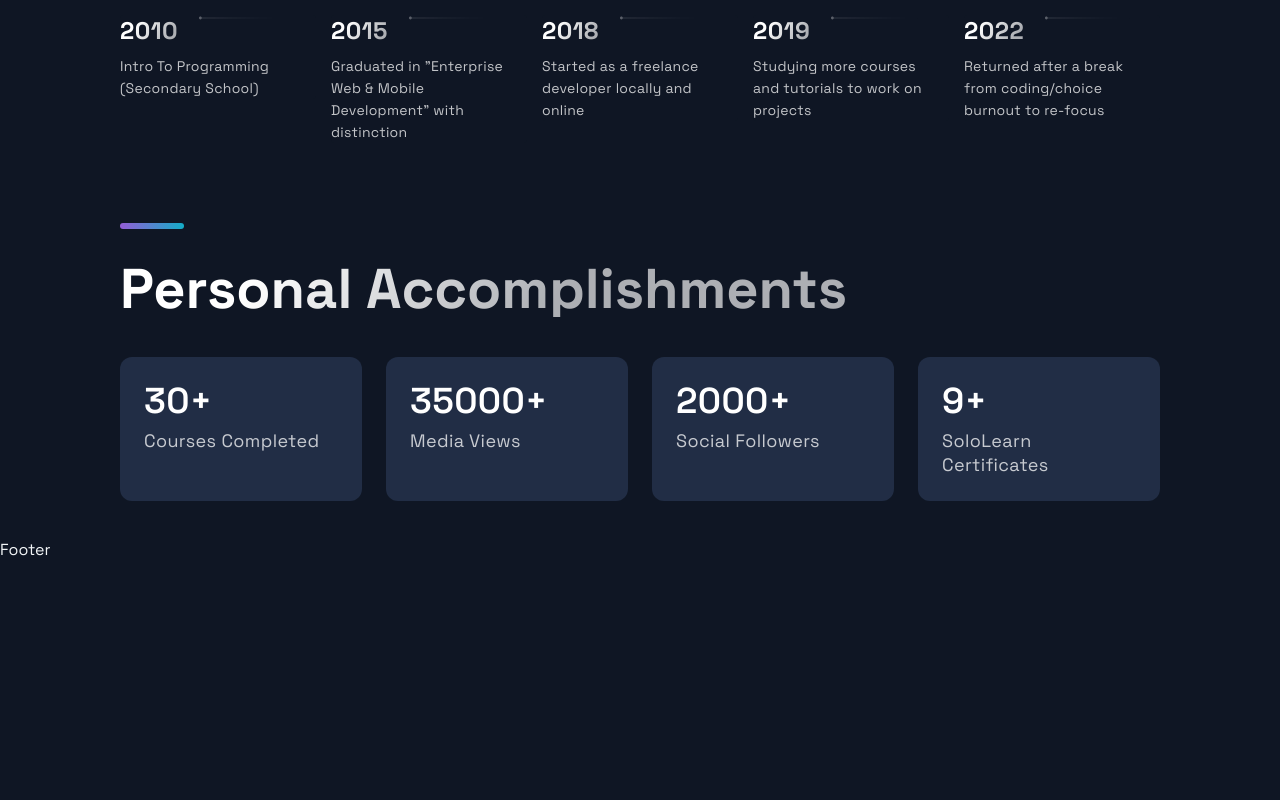
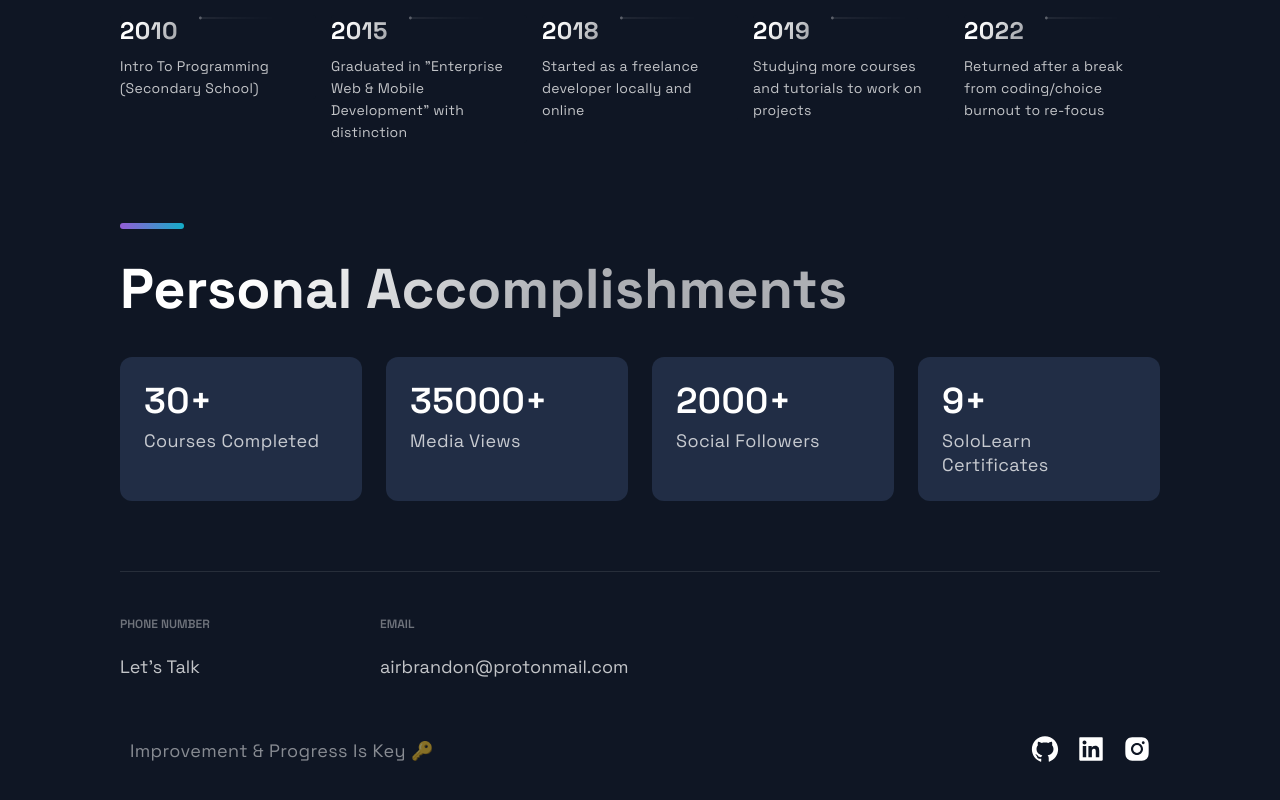
Before and after one commit to BrandonWingerAir/portfolio-next, a Next.js app: page / in a window 1280 px wide. Shown: the part 2568-3368 px from the top of the page. Before the commit the page ends 3128 px from the top, so only its background shows below. Built offline with nearby package versions, Linux system fonts and the light colour scheme.

Commit message:
footer section structure, content and links

```diff
--- a/src/components/Footer/Footer.js
+++ b/src/components/Footer/Footer.js
@@ -6,9 +6,36 @@ import { CompanyContainer, FooterWrapper, LinkColumn, LinkItem, LinkList, LinkTi
 
 const Footer = () => {
   return (
-    <div>
-      Footer
-    </div>
+    <FooterWrapper>
+      <LinkList>
+        <LinkColumn>
+          <LinkTitle>Phone Number</LinkTitle>
+          <LinkItem href='mailto:airbrandon@protonmail.com'>Let's Talk</LinkItem>
+        </LinkColumn>
+        <LinkColumn>
+          <LinkTitle>Email</LinkTitle>
+          <LinkItem href='mailto:airbrandon@protonmail.com'>airbrandon@protonmail.com</LinkItem>
+        </LinkColumn>
+      </LinkList>
+      <SocialIconsContainer>
+        <CompanyContainer>
+          <Slogan>
+            Improvement & Progress Is Key 🔑
+          </Slogan>
+        </CompanyContainer>
+        <SocialContainer>
+          <SocialIcons href="https://github.com">
+            <AiFillGithub size="3rem"/>
+          </SocialIcons>
+          <SocialIcons href="https://linkedin.com">
+            <AiFillLinkedin size="3rem"/>
+          </SocialIcons>
+          <SocialIcons href="https://instagram.com">
+            <AiFillInstagram size="3rem"/>
+          </SocialIcons>
+        </SocialContainer>
+      </SocialIconsContainer>
+    </FooterWrapper>
   );
 };
 
```
